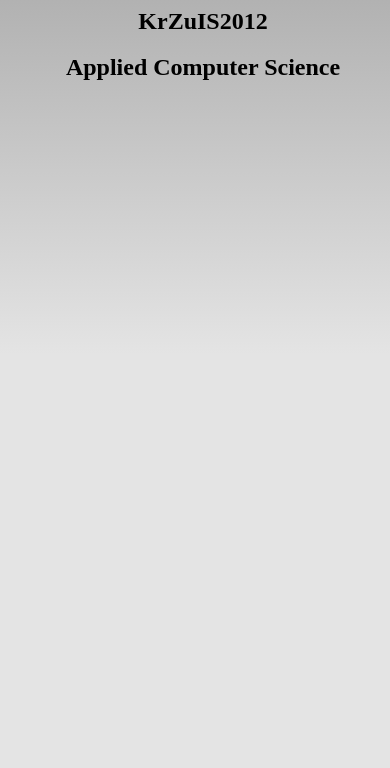
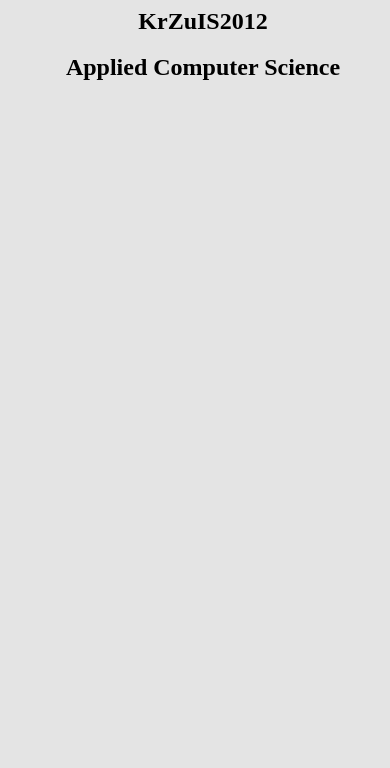
Before and after one commit to mostach1/BusinessCard, a plain HTML site: page www/index.html in a window 390 px wide. Shown: the part 76-844 px from the top of the page. Drawn offline with Linux system fonts and the light colour scheme; some packages are replaced by stand-ins of ours.

Commit message:
css changed

```diff
--- a/www/css/index.css
+++ b/www/css/index.css
@@ -1,16 +1,5 @@
 body {
     background-color:#E4E4E4;
-    background-image:linear-gradient(top, #A7A7A7 0%, #E4E4E4 51%);
-    background-image:-webkit-linear-gradient(top, #A7A7A7 0%, #E4E4E4 51%);
-    background-image:-ms-linear-gradient(top, #A7A7A7 0%, #E4E4E4 51%);
-    background-image:-webkit-gradient(
-        linear,
-        left top,
-        left bottom,
-        color-stop(0, #A7A7A7),
-        color-stop(0.51, #E4E4E4)
-    );
-    background-attachment:fixed;
     height:100%;
 	width:100%;
 }
```
